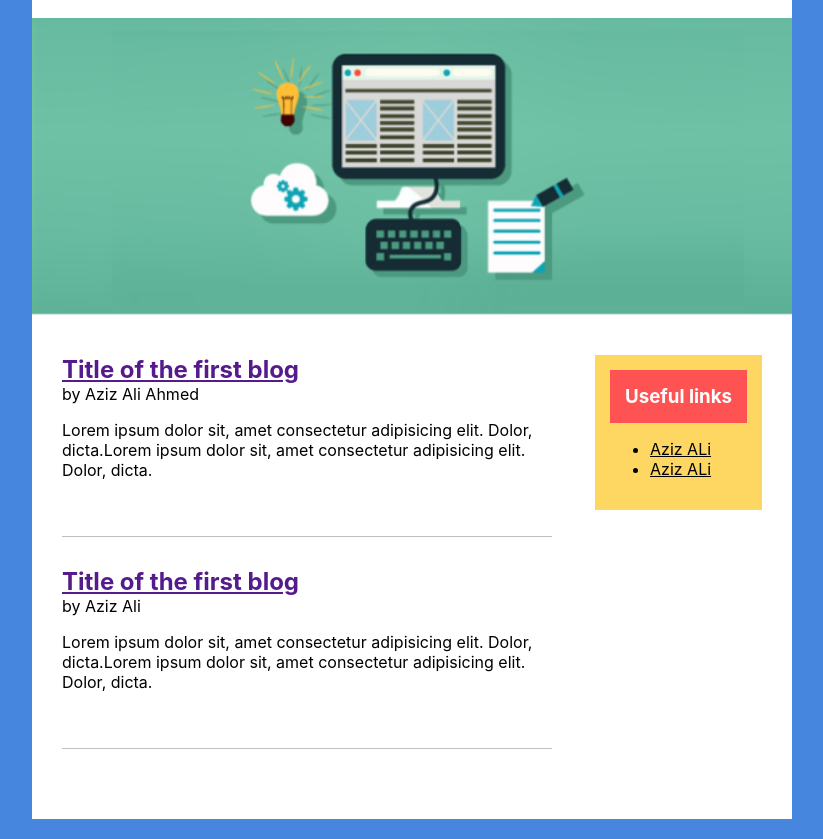
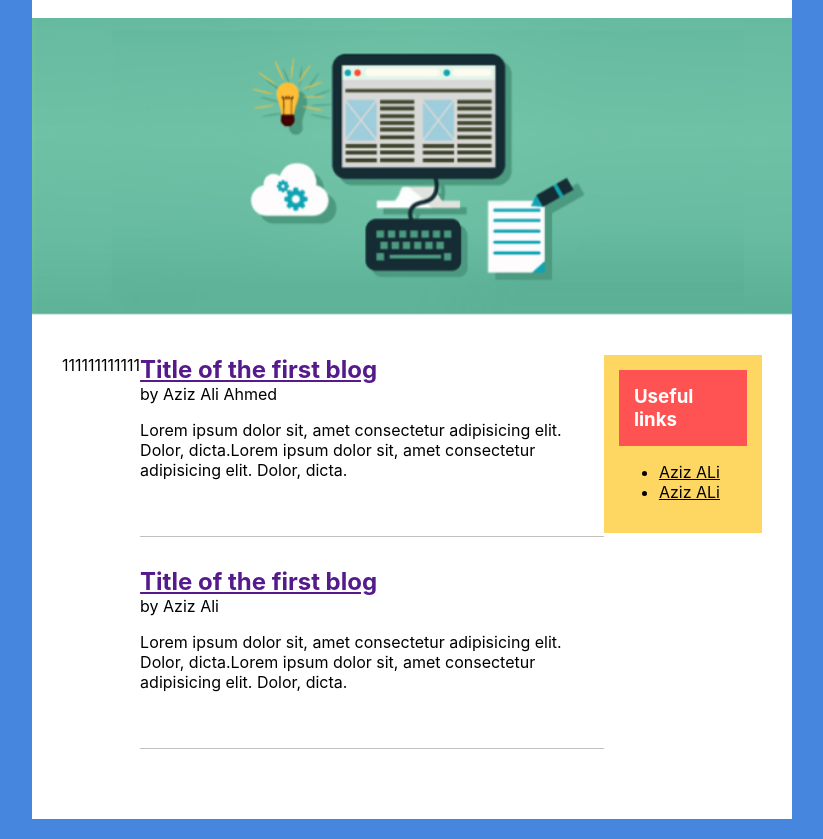
Before and after one commit to mariawasilewa-coca-cola/test3, a website: page index.html in a window 1280 px wide. Shown: the part 121-960 px from the top of the page, without its empty margins (228-1051 px from the left). Drawn offline with Linux system fonts and the light colour scheme.

Commit message:
Update index.html
add span

```diff
--- a/index.html
+++ b/index.html
@@ -19,6 +19,7 @@
         </section>
 
         <section class="section-articles">
+		<span>111111111111</span>
             <div class="list-articles">
                 <article class="section-article">
                     <h2>
```
